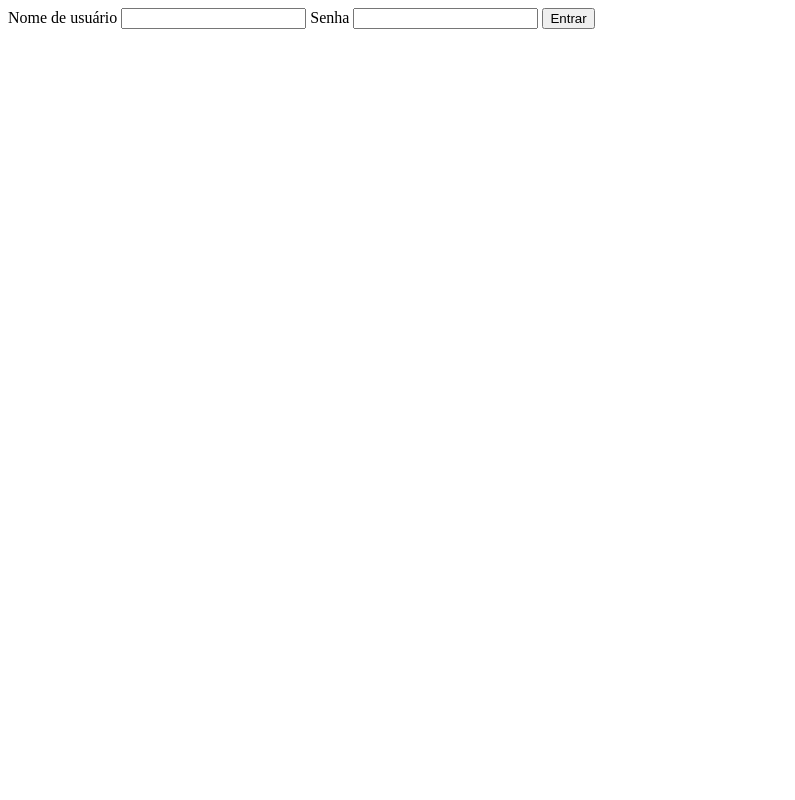
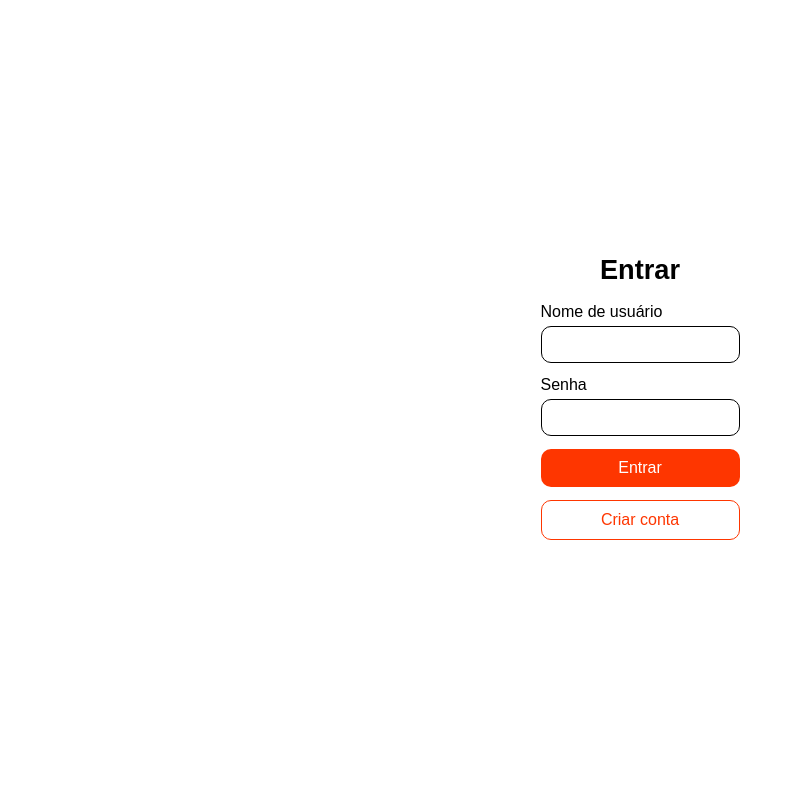
Before and after one commit to andre-f-alves/hexa-tasker, a Flask app: page /auth/login in a window 1280 px wide. Shown: the whole page, without its empty margins (0-795 px from the left). Run offline with Flask 3, Linux system fonts and the light colour scheme.

Commit message:
Adding login and register styles

```diff
--- a/app/auth.py
+++ b/app/auth.py
@@ -94,10 +94,10 @@ def logout():
 
 def login_required(view):
   @functools.wraps(view)
-  def wrapped_view(*args, **kwargs):
+  def wrapped_view(**kwargs):
     if g.user is None:
       return redirect(url_for('auth.login'))
 
-    return view(*args, **kwargs)
+    return view(**kwargs)
 
   return wrapped_view
--- a/app/db.py
+++ b/app/db.py
@@ -30,6 +30,7 @@ def init_db_command():
   init_db()
   click.echo('Initialized the database.')
 
+
 def init_app(app):
   app.teardown_appcontext(close_db)
   app.cli.add_command(init_db_command)
--- /dev/null
+++ b/app/static/styles/globals.css
@@ -0,0 +1,15 @@
+:root {
+  --color-primary: #fe3600;
+}
+
+* {
+  box-sizing: border-box;
+  padding: 0;
+  margin: 0;
+  font-family: sans-serif;
+}
+
+button {
+  all: unset;
+  text-align: center;
+}
--- /dev/null
+++ b/app/static/styles/login.css
@@ -0,0 +1,57 @@
+body {
+  display: flex;
+  justify-content: center;
+  align-items: center;
+  height: 100vh;
+  width: 100vw;
+}
+
+h1 {
+  margin-bottom: 10px;
+  font-size: 1.7em;
+  text-align: center;
+}
+
+form {
+  display: flex;
+  flex-direction: column;
+  justify-content: space-around;
+  height: 250px;
+}
+
+.form-group {
+  display: flex;
+  flex-direction: column;
+}
+
+.form-group label {
+  margin-bottom: 5px;
+}
+
+.form-group input {
+  padding: 10px;
+  border: 1px solid black;
+  border-radius: 10px;
+}
+
+.form-group input:focus {
+  outline: none;
+  border: 1px solid var(--color-primary);
+}
+
+.login-button {
+  padding: 10px;
+  border-radius: 10px;
+  background-color: var(--color-primary);
+  color: white;
+}
+
+a {
+  padding: 10px;
+  border: 1px solid var(--color-primary);
+  border-radius: 10px;
+  text-align: center;
+  text-decoration: none;
+  background-color: white;
+  color: var(--color-primary);
+}
--- a/app/templates/auth/login.html
+++ b/app/templates/auth/login.html
@@ -2,16 +2,28 @@
 
 {% block title %}Entrar{% endblock %}
 
+{% block styles %}
+  <link rel="stylesheet" href="{{ url_for('static', filename='styles/login.css') }}">
+{% endblock %}
+
 {% block body %}
   <main>
+    <h1>Entrar</h1>
+
     <form method="post">
-      <label for="username">Nome de usuário</label>
-      <input type="text" name="username" id="username">
+      <div class="form-group">
+        <label for="username">Nome de usuário</label>
+        <input type="text" name="username" id="username">
+      </div>
 
-      <label for="password">Senha</label>
-      <input type="password" name="password" id="password">
+      <div class="form-group">
+        <label for="password">Senha</label>
+        <input type="password" name="password" id="password">
+      </div>
 
-      <button type="submit">Entrar</button>
+      <button type="submit" class="login-button">Entrar</button>
+
+      <a href="{{ url_for('auth.register') }}">Criar conta</a>
     </form>
   </main>
 {% endblock %}
--- a/app/templates/base.html
+++ b/app/templates/base.html
@@ -4,7 +4,9 @@
   <meta charset="UTF-8">
   <meta name="viewport" content="width=device-width, initial-scale=1.0">
   <title>{% block title %}{% endblock %}</title>
-  <link rel="shortcut icon" href="{{ url_for('static', filename='favicon.ico') }}" type="image/x-icon">
+  <link rel="icon" href="{{ url_for('static', filename='favicon.ico') }}" type="image/x-icon">
+  <link rel="stylesheet" href="{{ url_for('static', filename='styles/globals.css') }}">
+  {% block styles %}{% endblock %}
 </head>
 <body>
   {% block body %}{% endblock %}
```
Also changed, not shown: app/static/styles/register.css (added, +47 -0 lines), app/templates/auth/register.html (+13 -5 lines), app/static/favicon.ico, app/static/imgs/hexa-tasker-icon.png (added).
